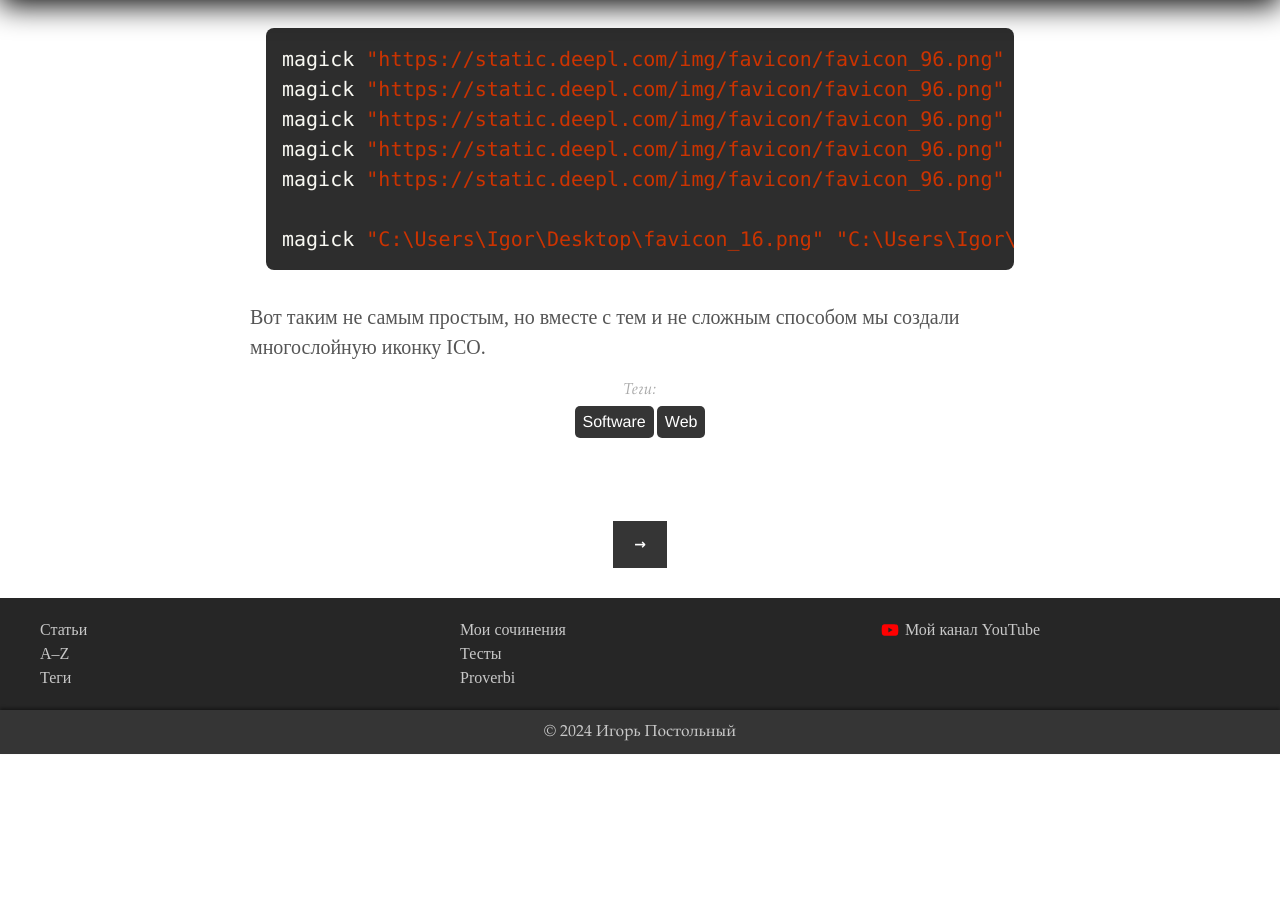
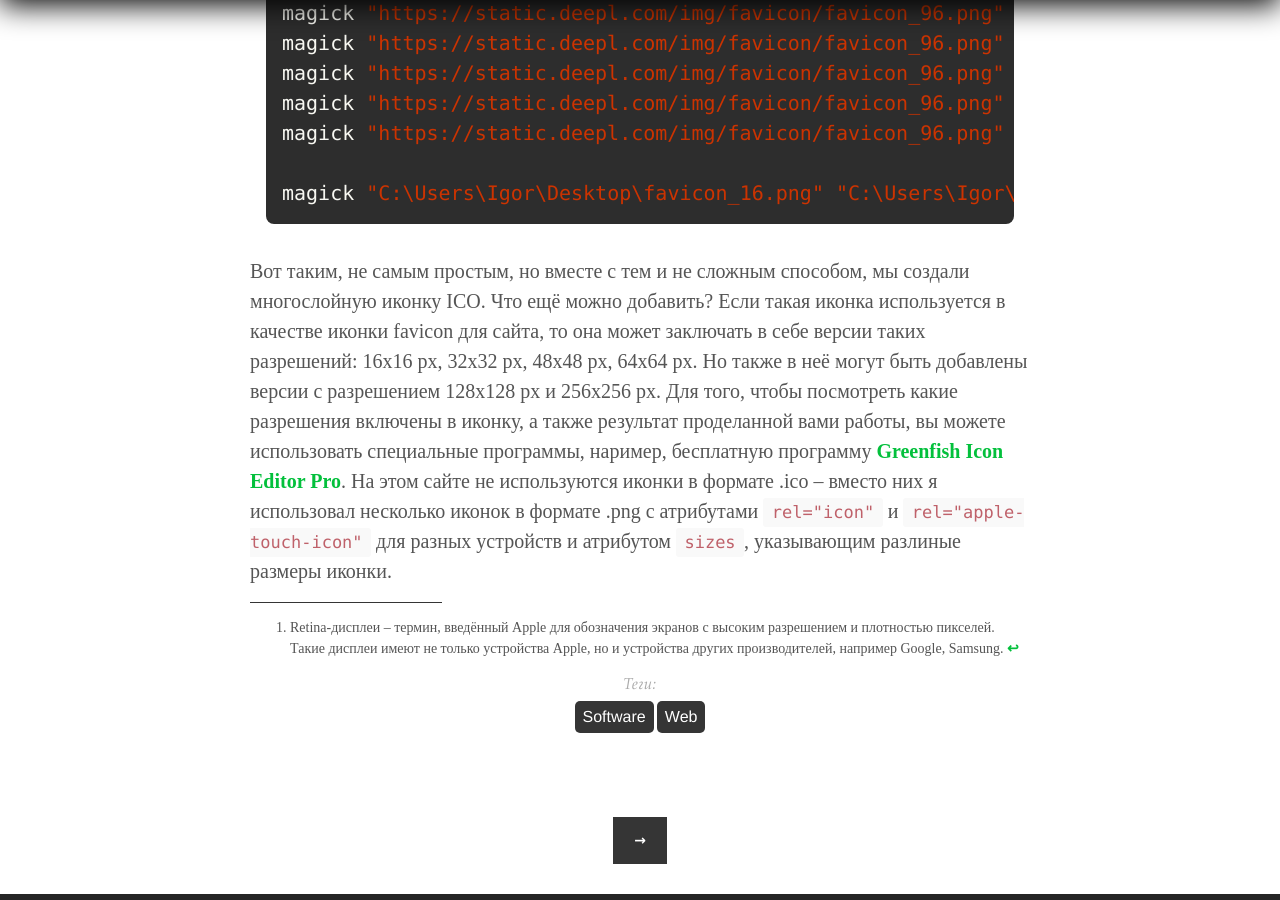
Before and after one commit to postolny/postolny.github.io, a Jekyll site: the page built from _posts/2024-11-08-come-creare-un-icona-ico-di-alta-qualita.md, in a window 1280 px wide and 900 px high, scrolled down 2817 px. Built offline with Jekyll 4.4.1, drawn with Linux system fonts in a browser that asks for light colours; before the commit the page ends 3571 px from its top, so only the background shows below that; some of the changed text lies outside the part shown.

Commit message:
Add files via upload

````diff
--- a/_posts/2024-11-08-come-creare-un-icona-ico-di-alta-qualita.md
+++ b/_posts/2024-11-08-come-creare-un-icona-ico-di-alta-qualita.md
@@ -60,4 +58,6 @@
 magick "C:\Users\Igor\Desktop\favicon_16.png" "C:\Users\Igor\Desktop\favicon_32.png" "C:\Users\Igor\Desktop\favicon_48.png" "C:\Users\Igor\Desktop\favicon_64.png" "https://static.deepl.com/img/favicon/favicon_96.png" "C:\Users\Igor\Desktop\favicon.ico"
 ```
 
-Вот таким не самым простым, но вместе с тем и не сложным способом мы создали многослойную иконку ICO.
+Вот таким, не самым простым, но вместе с тем и не сложным способом, мы создали многослойную иконку ICO. Что ещё можно добавить? Если такая иконка используется в качестве иконки favicon для сайта, то она может заключать в себе версии таких разрешений: 16x16 px, 32x32 px, 48x48 px, 64x64 px. Но также в неё могут быть добавлены версии с разрешением 128x128 px и 256x256 px. Для того, чтобы посмотреть какие разрешения включены в иконку, а также результат проделанной вами работы, вы можете использовать специальные программы, наример, бесплатную программу [Greenfish Icon Editor Pro](http://greenfishsoftware.org/){:target="_blank" rel="noopener noreferrer"}. На этом сайте не используются иконки в формате .ico – вместо них я использовал несколько иконок в формате .png c атрибутами `rel="icon"` и `rel="apple-touch-icon"` для разных устройств и атрибутом `sizes`, указывающим разлиные размеры иконки.
+
+[^1]: Retina-дисплеи – термин, введённый Apple для обозначения экранов с высоким разрешением и плотностью пикселей. Такие дисплеи имеют не только устройства Apple, но и устройства других производителей, например Google, Samsung.
````
Also changed, not shown: other parts of _posts/2024-11-08-come-creare-un-icona-ico-di-alta-qualita.md (+1 -3 lines).
